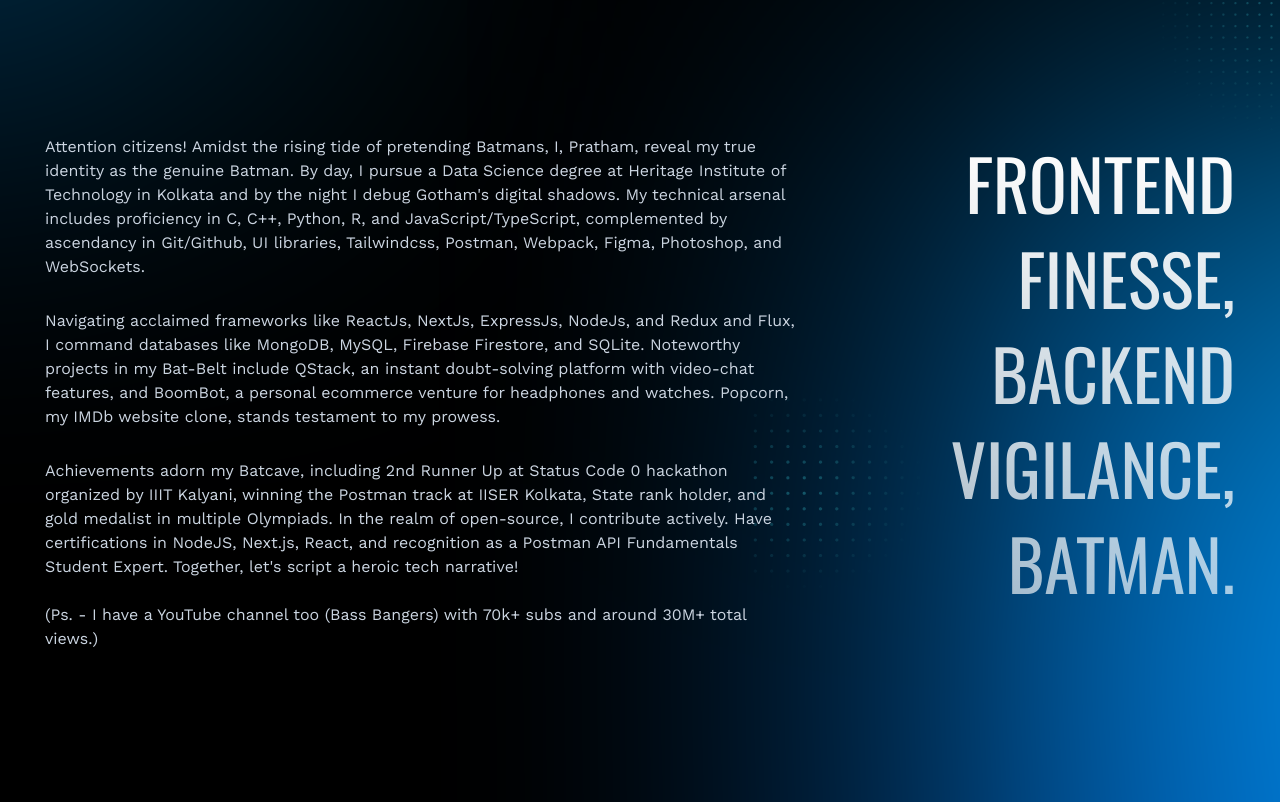
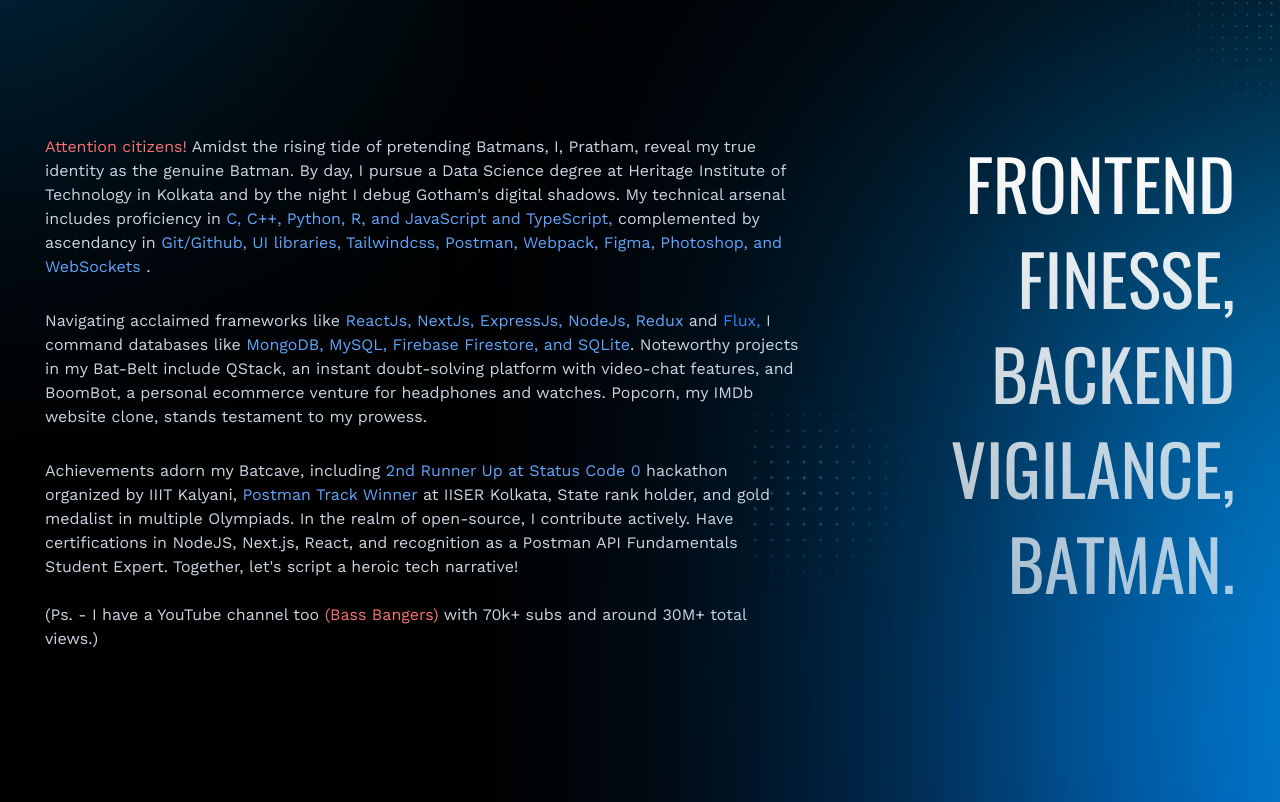
Before and after one commit to pratham4434/bat-folio, a React (Vite) app: page / in a window 1280 px wide. Shown: the part 1218-2020 px from the top of the page. Built offline with nearby package versions, Linux system fonts and the light colour scheme.

Commit message:
refactored aboutme section

```diff
--- a/src/components/AboutMe.jsx
+++ b/src/components/AboutMe.jsx
@@ -67,12 +67,12 @@
                 <div className="flex flex-wrap-reverse md:flex-nowrap items-start justify-between  py-[50px] md:py-[100px] relative">
                     <div>
                         <Div className=" text-slate-300 max-w-[759px] 2xl:max-w-[959px] text-[16px] 2xl:text-[20px] leading-[24px] 2xl:leading-[32px] mb-[20px] md:mb-[30px] 2xl:mb-[50px] relative">
-                            Attention citizens! Amidst the rising tide of pretending Batmans, I, Pratham, reveal my
+                            <span className="text-red-400">Attention citizens!</span> Amidst the rising tide of pretending Batmans, I, Pratham, reveal my
                             true identity as the genuine Batman. By day, I pursue a Data Science degree at Heritage
                             Institute of Technology in Kolkata and by the night I debug Gotham's digital shadows. My
-                            technical arsenal includes proficiency in C, C++, Python, R, and JavaScript/TypeScript,
-                            complemented by ascendancy in Git/Github, UI libraries, Tailwindcss, Postman, Webpack, Figma,
-                            Photoshop, and WebSockets.
+                            technical arsenal includes proficiency in <span className="text-blue-400"> C, C++, Python, R, and JavaScript and TypeScript, </span>
+                            complemented by ascendancy in <span className="text-blue-400"> Git/Github, UI libraries, Tailwindcss, Postman, Webpack, Figma,
+                                Photoshop, and WebSockets </span>.
 
 
                         </Div>
@@ -80,8 +80,8 @@
 
                         {/* PARAGRAPH START */}
                         <Div className="text-slate-300 max-w-[759px] 2xl:max-w-[959px] text-[16px] 2xl:text-[20px] leading-[24px] 2xl:leading-[32px] mb-[20px] md:mb-[30px] 2xl:mb-[50px] relative">
-                            Navigating acclaimed frameworks like ReactJs, NextJs, ExpressJs, NodeJs, and Redux and Flux,
-                            I command databases like MongoDB, MySQL, Firebase Firestore, and SQLite. Noteworthy
+                            Navigating acclaimed frameworks like <span className="text-blue-400"> ReactJs, NextJs, ExpressJs, NodeJs, Redux </span>and <span className="text-blue-500">Flux, </span>
+                            I command databases like <span className="text-blue-400"> MongoDB, MySQL, Firebase Firestore, and SQLite</span>. Noteworthy
                             projects in my Bat-Belt include QStack, an instant doubt-solving platform with video-chat
                             features, and BoomBot, a personal ecommerce venture for headphones and watches. Popcorn,
                             my IMDb website clone, stands testament to my prowess.
@@ -91,14 +91,14 @@
 
                         {/* PARAGRAPH START */}
                         <Div className=" text-slate-300 max-w-[759px] 2xl:max-w-[959px] text-[16px] 2xl:text-[20px] leading-[24px] 2xl:leading-[32px] relative">
-                            Achievements adorn my Batcave, including 2nd Runner Up at Status Code 0 hackathon organized by IIIT Kalyani,
-                            winning the Postman track at IISER Kolkata, State rank holder, and gold medalist in multiple Olympiads. In
+                            Achievements adorn my Batcave, including  <a href="https://devfolio.co/projects/savoury-searches-1b51" target="_blank"><span className="text-blue-400"> 2nd Runner Up at Status Code 0 </span></a>hackathon organized by IIIT Kalyani,
+                            <span className="text-blue-400"> Postman Track Winner</span> at IISER Kolkata, State rank holder, and gold medalist in multiple Olympiads. In
                             the realm of open-source, I contribute actively. Have certifications in NodeJS,
                             Next.js, React, and recognition as a Postman API Fundamentals Student Expert. Together,
                             let's script a heroic tech narrative!
-                            <br/>
-                            <br/>
-                            (Ps. - I have a YouTube channel too (Bass Bangers) with 70k+ subs and around 30M+ total views.)
+                            <br />
+                            <br />
+                            (Ps. - I have a YouTube channel too <a href="https://www.youtube.com/@BassBangers" target="_blank"><span className="text-red-400">(Bass Bangers)</span></a> with 70k+ subs and around 30M+ total views.)
                         </Div>
                         {/* PARAGRAPH END */}
                     </div>
--- a/src/components/HeroBanner.jsx
+++ b/src/components/HeroBanner.jsx
@@ -102,7 +102,7 @@
                     </div>
                     <div className="max-w-[510px] z-10 ">
                         The Dark Dev who scales frontend heights,
-                        dives into the backend abyss,
+                        dives into the backend abyss and
                         ensures Gotham's digital realm
                         echoes his dynamic cape!
                     </div>
```
